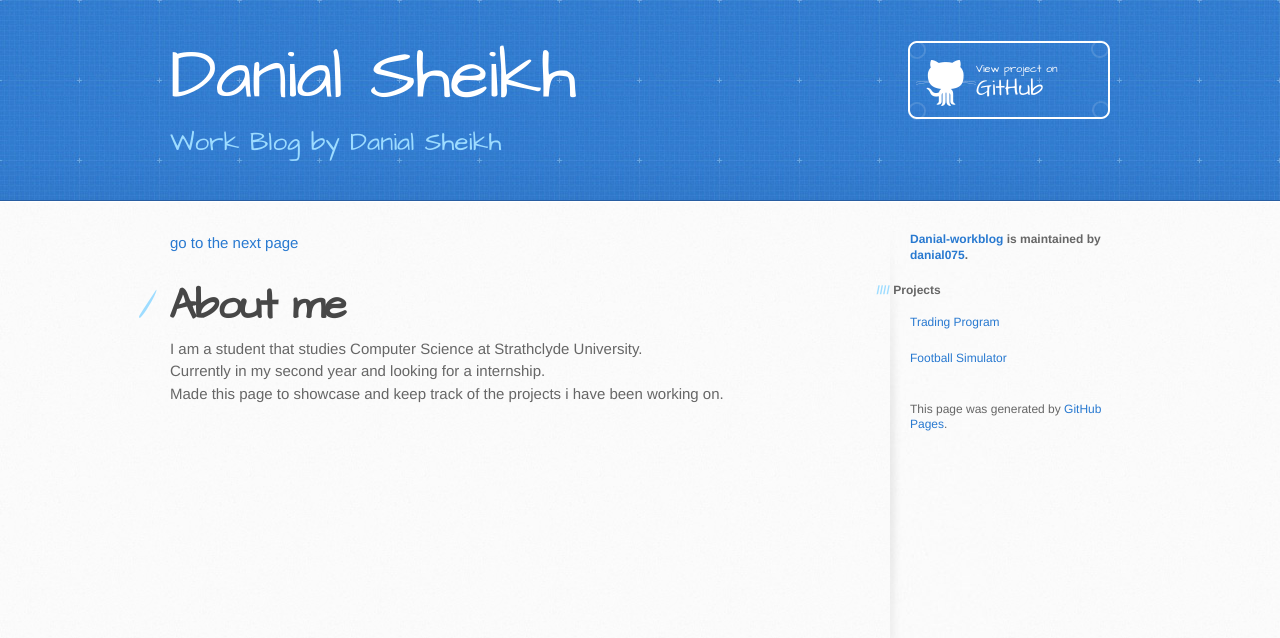
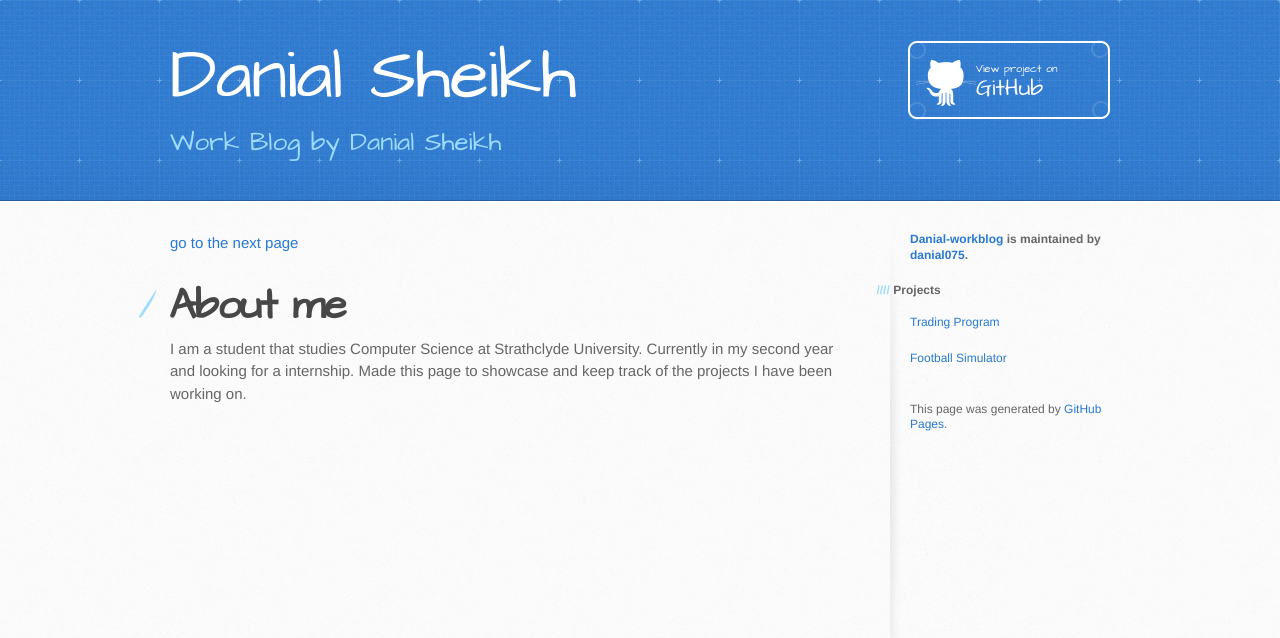
Before and after one commit to danial075/Danial-workblog, a Jekyll site: the page built from index.md, in a window 1280 px wide. Shown: the top 638 px of the page. Built offline with Jekyll 4.4.1, drawn with Linux system fonts in a browser that asks for light colours.

Commit message:
more about me

```diff
--- a/index.md
+++ b/index.md
@@ -3,4 +3,4 @@ layout: default
 ---
 [go to the next page](/trading-program)
 # **About me**
-<p> I am a student that studies Computer Science at Strathclyde University.<br>Currently in my second year and looking for a internship. <br>Made this page to showcase and keep track of the projects i have been working on. </p>
+<p> I am a student that studies Computer Science at Strathclyde University. Currently in my second year and looking for a internship. Made this page to showcase and keep track of the projects I have been working on. </p>
```
